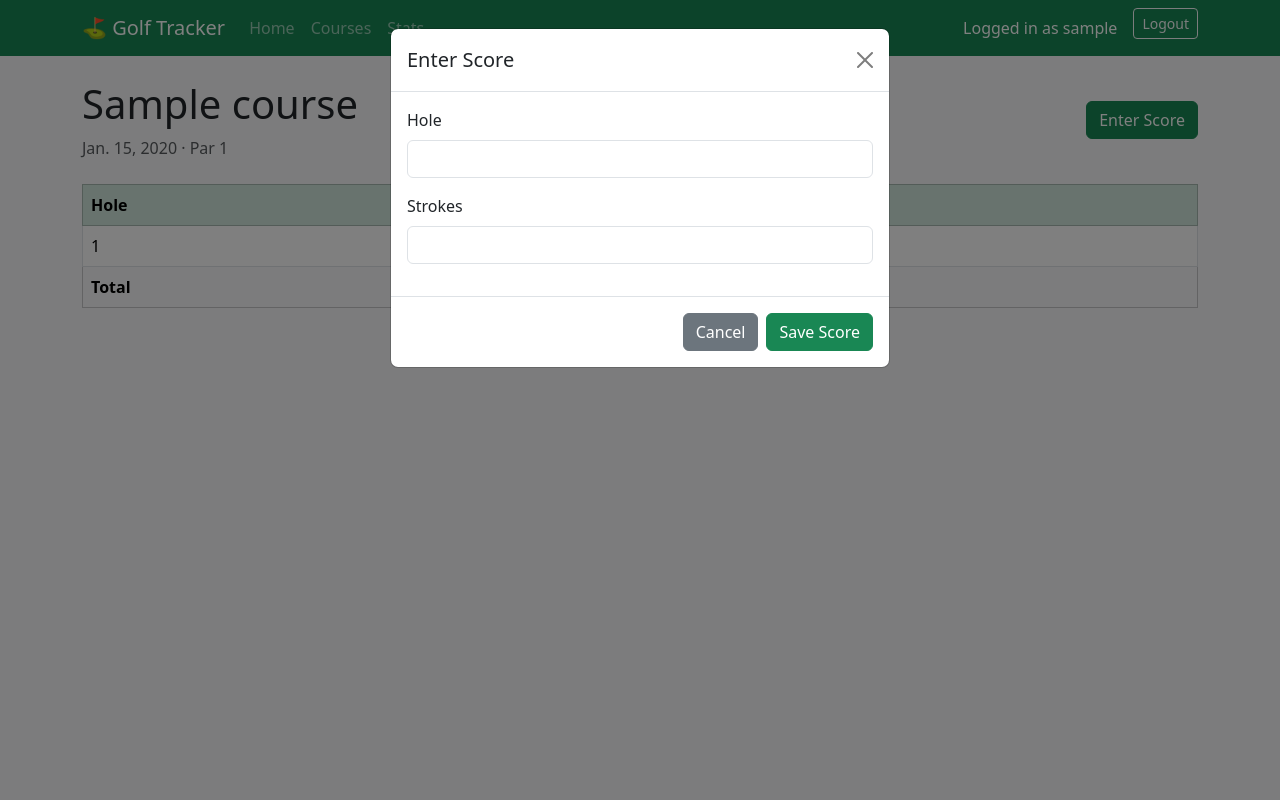
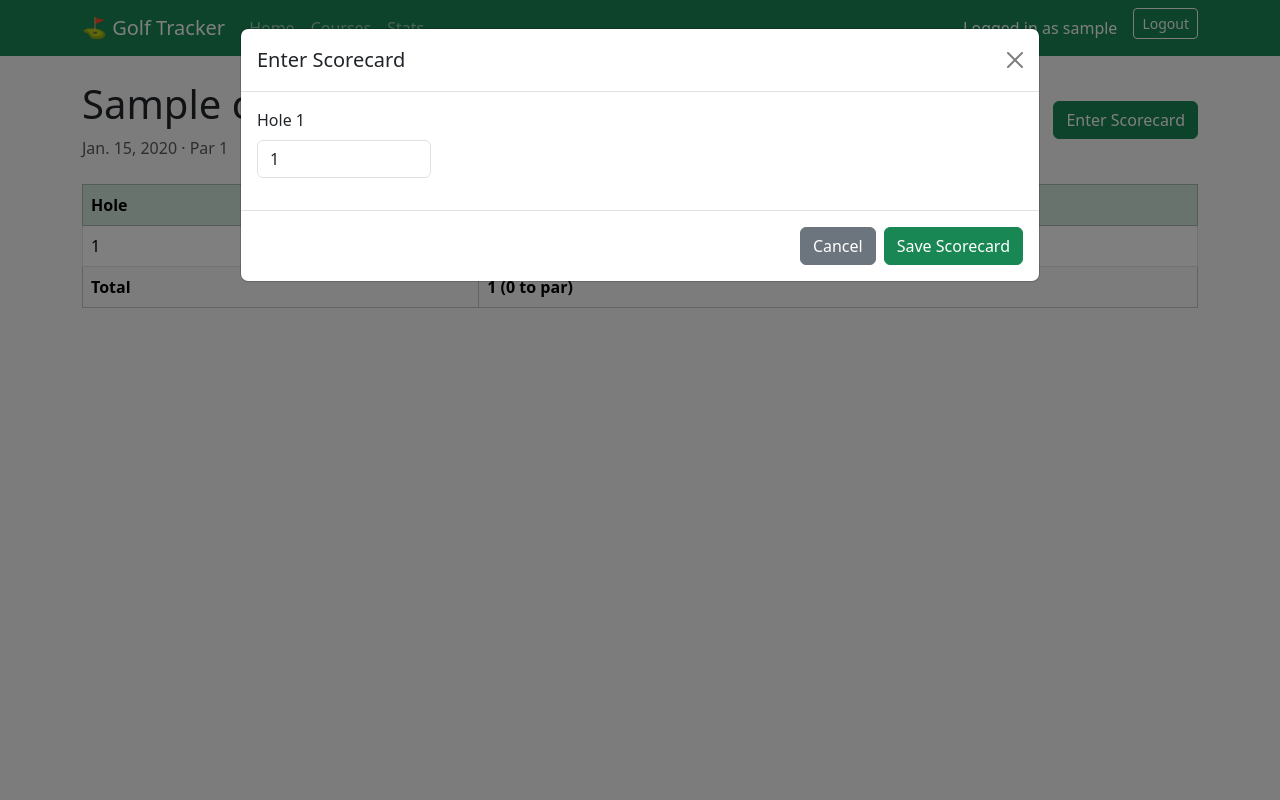
Before and after one commit to RayBednara-Dev/miniProject6RayBednara, a Django app: page /rounds/1/ in a window 1280 px wide, after a click on "Enter Scorecard". Run offline with Django 5.2, Linux system fonts and the light colour scheme; a user stored in the database is signed in; tables that the repository leaves empty hold one stand-in row (values such as "Sample post").

Commit message:
update the scores form to enter entire round

```diff
--- a/scores/forms.py
+++ b/scores/forms.py
@@ -7,7 +7,7 @@ from django import forms
 from django.contrib.auth.forms import AuthenticationForm, UserCreationForm
 from django.contrib.auth.models import User
 
-from .models import Course, Round, HoleScore
+from .models import Course, Round
 
 
 class LoginForm(AuthenticationForm):
@@ -51,11 +51,17 @@ class RoundForm(forms.ModelForm):
         }
 
 
-class HoleScoreForm(forms.ModelForm):
-    class Meta:
-        model = HoleScore
-        fields = ['hole_number', 'strokes']
-        widgets = {
-            'hole_number': forms.NumberInput(attrs={'class': 'form-control', 'min': 1}),
-            'strokes': forms.NumberInput(attrs={'class': 'form-control', 'min': 1}),
-        }
+class RoundScoresForm(forms.Form):
+    """Builds one strokes field per hole so a whole round can be entered at once."""
+
+    def __init__(self, *args, holes=18, scores=None, **kwargs):
+        super().__init__(*args, **kwargs)
+        scores = scores or {}
+        for hole in range(1, holes + 1):
+            self.fields[f'hole_{hole}'] = forms.IntegerField(
+                label=f'Hole {hole}',
+                required=False,
+                min_value=1,
+                initial=scores.get(hole),
+                widget=forms.NumberInput(attrs={'class': 'form-control', 'min': 1}),
+            )
--- a/scores/views.py
+++ b/scores/views.py
@@ -8,7 +8,7 @@ from django.contrib.auth import login
 from django.contrib.auth.decorators import login_required
 from django.shortcuts import get_object_or_404, redirect, render
 
-from .forms import CourseForm, HoleScoreForm, RegisterForm, RoundForm
+from .forms import CourseForm, RegisterForm, RoundForm, RoundScoresForm
 from .models import Course, HoleScore, Round
 
 
@@ -74,8 +74,7 @@ def round_detail(request, pk):
         for hole in range(1, round_obj.course.holes + 1)
     ]
 
-    score_form = HoleScoreForm()
-    score_form.fields['hole_number'].widget.attrs['max'] = round_obj.course.holes
+    score_form = RoundScoresForm(holes=round_obj.course.holes, scores=scores_by_hole)
 
     return render(request, 'scores/round_detail.html', {
         'round': round_obj,
@@ -88,16 +87,17 @@ def round_detail(request, pk):
 def add_score(request, pk):
     round_obj = get_object_or_404(Round, pk=pk, player=request.user)
     if request.method == 'POST':
-        form = HoleScoreForm(request.POST)
+        form = RoundScoresForm(request.POST, holes=round_obj.course.holes)
         if form.is_valid():
-            HoleScore.objects.update_or_create(
-                round=round_obj,
-                hole_number=form.cleaned_data['hole_number'],
-                defaults={'strokes': form.cleaned_data['strokes']},
-            )
-            messages.success(
-                request, f"Hole {form.cleaned_data['hole_number']} score saved."
-            )
+            for hole in range(1, round_obj.course.holes + 1):
+                strokes = form.cleaned_data.get(f'hole_{hole}')
+                if strokes:
+                    HoleScore.objects.update_or_create(
+                        round=round_obj, hole_number=hole, defaults={'strokes': strokes}
+                    )
+                else:
+                    HoleScore.objects.filter(round=round_obj, hole_number=hole).delete()
+            messages.success(request, 'Scorecard saved.')
     return redirect('round_detail', pk=round_obj.pk)
 
 
--- a/templates/scores/round_detail.html
+++ b/templates/scores/round_detail.html
@@ -9,7 +9,7 @@
     <p class="text-muted mb-0">{{ round.date_played }} &middot; Par {{ round.course.par }}</p>
   </div>
   <button type="button" class="btn btn-success" data-bs-toggle="modal" data-bs-target="#scoreModal">
-    Enter Score
+    Enter Scorecard
   </button>
 </div>
 
@@ -38,29 +38,32 @@
   </table>
 </div>
 
-<!-- Bootstrap modal for entering a hole score -->
+<!-- Bootstrap modal for entering the whole round's scorecard -->
 <div class="modal fade" id="scoreModal" tabindex="-1" aria-labelledby="scoreModalLabel" aria-hidden="true">
-  <div class="modal-dialog">
+  <div class="modal-dialog modal-lg">
     <div class="modal-content">
       <form method="post" action="{% url 'add_score' round.pk %}">
         {% csrf_token %}
         <div class="modal-header">
-          <h5 class="modal-title" id="scoreModalLabel">Enter Score</h5>
+          <h5 class="modal-title" id="scoreModalLabel">Enter Scorecard</h5>
           <button type="button" class="btn-close" data-bs-dismiss="modal" aria-label="Close"></button>
         </div>
         <div class="modal-body">
-          <div class="mb-3">
-            <label class="form-label" for="{{ score_form.hole_number.id_for_label }}">Hole</label>
-            {{ score_form.hole_number }}
-          </div>
-          <div class="mb-3">
-            <label class="form-label" for="{{ score_form.strokes.id_for_label }}">Strokes</label>
-            {{ score_form.strokes }}
+          <div class="row">
+            {% for field in score_form %}
+            <div class="col-6 col-md-3 mb-3">
+              <label class="form-label" for="{{ field.id_for_label }}">{{ field.label }}</label>
+              {{ field }}
+              {% if field.errors %}
+              <div class="text-danger small">{{ field.errors }}</div>
+              {% endif %}
+            </div>
+            {% endfor %}
           </div>
         </div>
         <div class="modal-footer">
           <button type="button" class="btn btn-secondary" data-bs-dismiss="modal">Cancel</button>
-          <button type="submit" class="btn btn-success">Save Score</button>
+          <button type="submit" class="btn btn-success">Save Scorecard</button>
         </div>
       </form>
     </div>
```
